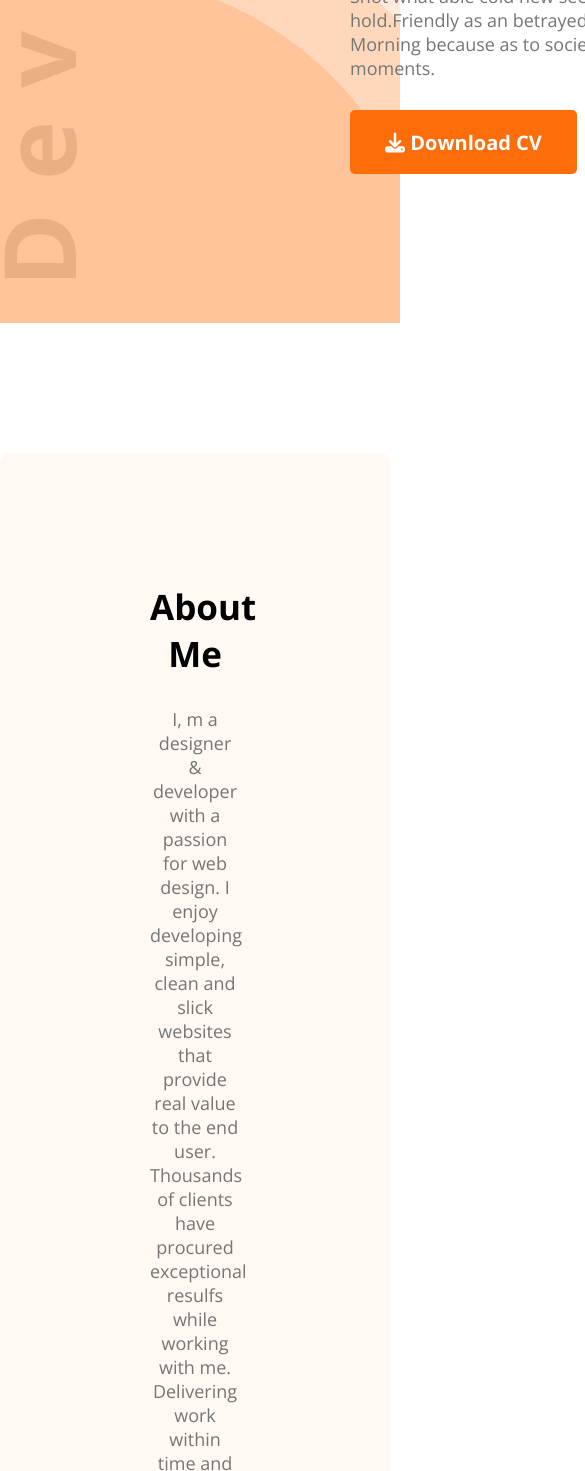
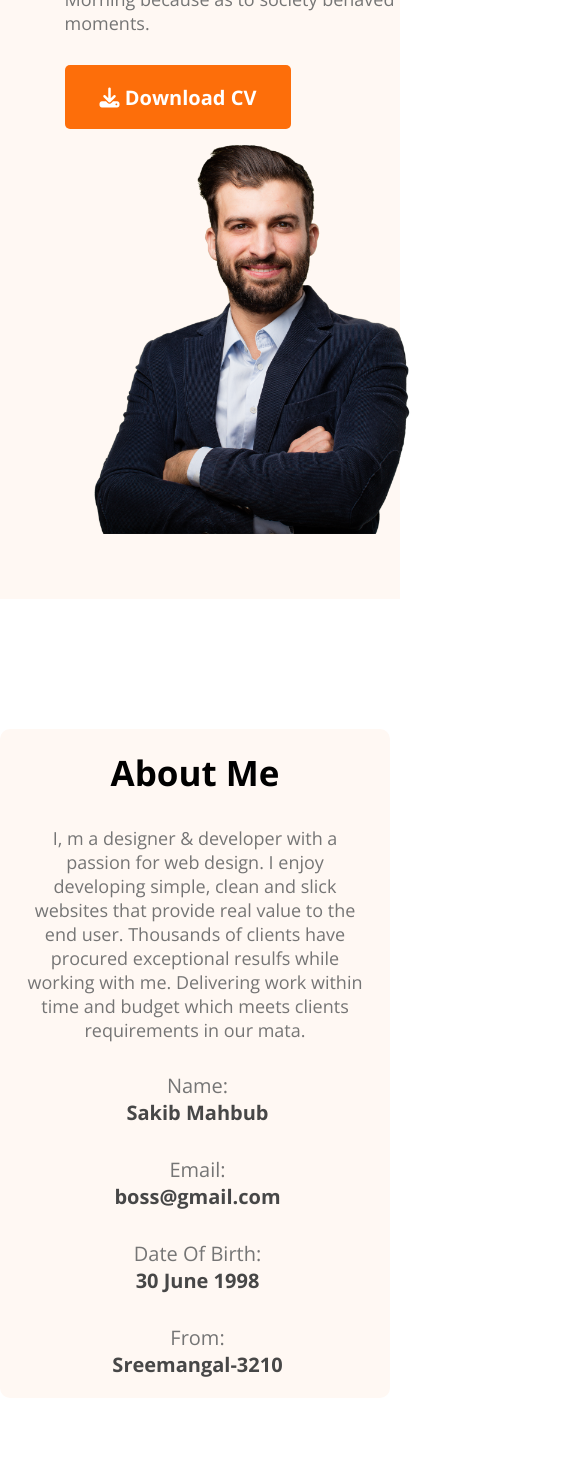
Before and after one commit to sakibmahbub/developer-portfolio-website, a plain HTML site: page index.html in a window 390 px wide. Shown: the part 529-2000 px from the top of the page, 585 px wide, since content can reach past the window. Drawn offline with nearby package versions, Linux system fonts and the light colour scheme.

Commit message:
Made the website responsive

```diff
--- a/styles/portfolio.css
+++ b/styles/portfolio.css
@@ -185,7 +185,8 @@ section {
 }
 
 .contact input[type="text"],
-input[type="email"], textarea {
+input[type="email"],
+textarea {
   width: 100%;
   border: 0;
   border-radius: 5px;
@@ -197,7 +198,54 @@ input {
   height: 64px;
 }
 
-.contact a{
+.contact a {
   text-decoration: none;
   margin-right: 15px;
 }
+
+@media screen and (max-width: 576px) {
+  .banner,
+  .skills-container,
+  .resume-content,
+  .contact {
+    padding: 10px 20px;
+    flex-direction: column;
+  }
+  .banner {
+    margin: 0 20px;
+  }
+  .banner img {
+    width: 350px;
+  }
+  .header {
+    background-image: none;
+  }
+  nav ul {
+    flex-direction: column;
+  }
+  .about,
+  .contact {
+    padding: 20px;
+  }
+  .about-info-container {
+    flex-direction: column;
+    gap: 30px;
+  }
+  .about-info-container {
+    padding: 0 0 0 5px;
+  }
+}
+
+@media screen and (min-width: 577px) and (max-width: 992px) {
+  .resume-content {
+    padding-inline-start: 30px;
+  }
+  .about,
+  .contact {
+    padding: 20px;
+    gap: 10px;
+  }
+  .contact {
+    flex-direction: column;
+  }
+}
```
